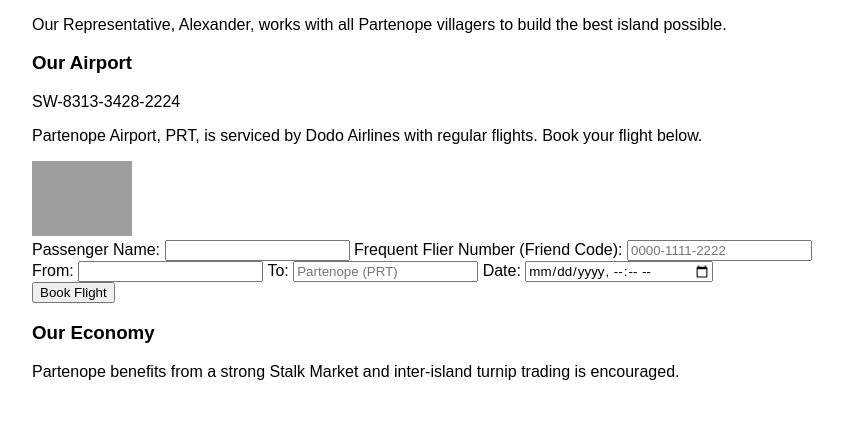
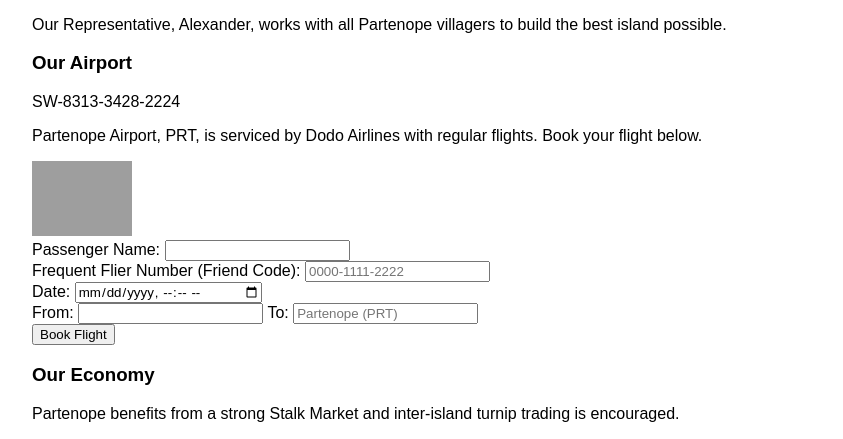
Before and after one commit to Nsfwood/website, a Flask app: page /partenope in a window 1280 px wide. Shown: the part 860-1299 px from the top of the page, without its empty margins (208-1051 px from the left). Before the commit the page ends 1240 px from the top, so only its background shows below. Run offline with Flask 2, Linux system fonts and the light colour scheme; grey boxes are pictures that could not be loaded.

Commit message:
Fixed form formatting

```diff
--- a/templates/partenope.html
+++ b/templates/partenope.html
@@ -19,9 +19,14 @@
 		<form action="" method="POST">
 			<label for="name">Passenger Name:</label>
 			<input type="name" name="name">
+			<br>
 
 			<label for="friendCode">Frequent Flier Number (Friend Code):</label>
 			<input type="text" name="friendCode" placeholder="0000-1111-2222">
+			<br>
+
+			<label for="date">Date:</label>
+			<input type="datetime-local" name="date" placeholder="YYYY-MM-DD">
 			<br>
 
 			<label for="from">From:</label>
@@ -29,9 +34,6 @@
 
 			<label for="to">To:</label>
 			<input type="text" name="from" placeholder="Partenope (PRT)" readonly>
-
-			<label for="date">Date:</label>
-			<input type="datetime-local" name="date">
 			<br>
 
 			<input type="submit" value="Book Flight">
```
